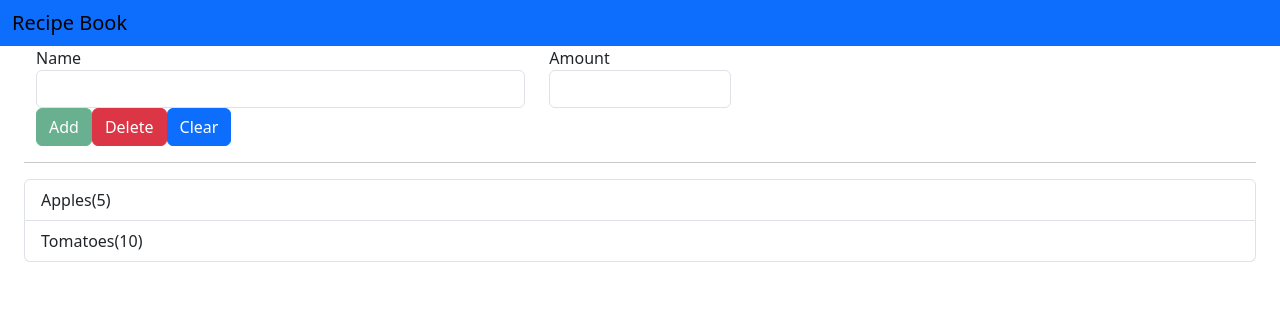
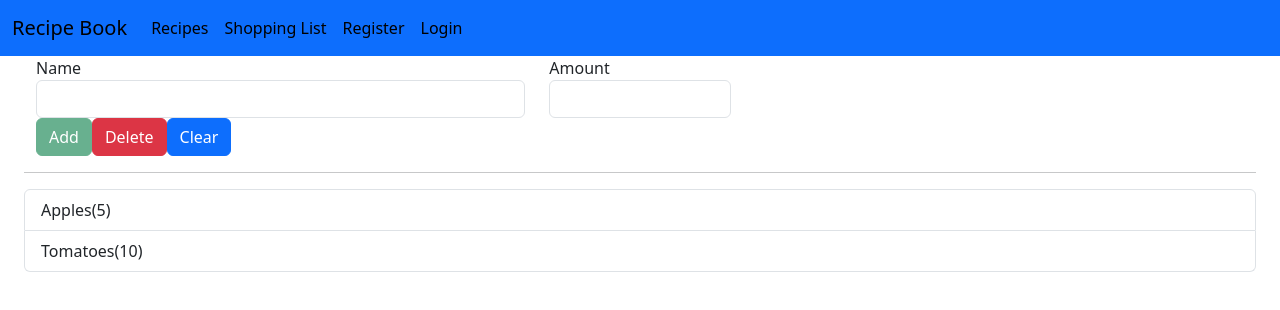
Before and after one commit to mkmukesh892/Recipe-Book-Shopping-Application-using-Angular-2, an Angular app: page /shopping-list in a window 1280 px wide. Shown: the top 310 px of the page. Built offline with nearby package versions, Linux system fonts and the light colour scheme.

Commit message:
fix router navigation issue and also bootstrap classes for couple of components

```diff
--- a/src/app/app-routing.ts
+++ b/src/app/app-routing.ts
@@ -1,17 +1,11 @@
 import { Routes } from '@angular/router';
-import { AuthGuardService } from './auth/auth-guard.service';
 
 export const appRoutes: Routes = [
   {path: '', redirectTo: '/recipes', pathMatch: 'full'},
   {
     path: 'recipes',
     loadComponent: () => import('./recipes/recipes.component').then(m => m.RecipesComponent),
-    children: [
-      {path: '', loadComponent: () => import('./recipes/recipe-start/recipe-start.component').then(m => m.RecipeStartComponent)},
-      {path: 'new', loadComponent: () => import('./recipes/recipe-edit/recipe-edit.component').then(m => m.RecipeEditComponent), canActivate: [AuthGuardService]},
-      {path: ':id', loadComponent: () => import('./recipes/recipe-detail/recipe-detail.component').then(m => m.RecipeDetailComponent)},
-      {path: ':id/edit', loadComponent: () => import('./recipes/recipe-edit/recipe-edit.component').then(m => m.RecipeEditComponent), canActivate: [AuthGuardService]}
-    ]
+    loadChildren: () => import('./recipes/recipes.routes').then(m => m.recipesRoutes)
   },
   {path: 'shopping-list', loadComponent: () => import('./shopping-list/shopping-list.component').then(m => m.ShoppingListComponent)},
   {path: 'signup', loadComponent: () => import('./auth/signup/signup.component').then(m => m.SignupComponent)},
--- a/src/app/app.component.html
+++ b/src/app/app.component.html
@@ -2,10 +2,7 @@
 <div class="container-fluid">
   <div class="row">
     <div class="col-md-12">
-   <!-- <app-recipes *ngIf="loadedFeature === 'recipe'"></app-recipes>
-    <app-shopping-list *ngIf ="loadedFeature !== 'recipe'"></app-shopping-list>-->
       <router-outlet></router-outlet>
     </div>
   </div>
 </div>
-<!--<router-outlet></router-outlet>-->
--- a/src/app/auth/signin/signin.component.html
+++ b/src/app/auth/signin/signin.component.html
@@ -2,12 +2,12 @@
     <div class="row">
       <div class="col-xs-12 col-sm-10 col-md-8 col-sm-offset-1 col-md-offset-2">
         <form (ngSubmit)="onSignIn(f)" #f="ngForm">
-          <div class="form-group">
-            <label for="email">Mail</label>
+          <div class="mb-3">
+            <label class="form-label" for="email">Mail</label>
             <input type="text" class="form-control" id="email" name="email" ngModel>
           </div>
-          <div class="form-group">
-              <label for="password">Password</label>
+          <div class="mb-3">
+              <label class="form-label" for="password">Password</label>
               <input type="password" class="form-control" id="password" name="password" ngModel>
             </div>
             <button class="btn btn-primary" type="submit" [disabled]="!f.valid">SignIn</button>
--- a/src/app/auth/signup/signup.component.html
+++ b/src/app/auth/signup/signup.component.html
@@ -2,12 +2,12 @@
   <div class="row">
     <div class="col-xs-12 col-sm-10 col-md-8 col-sm-offset-1 col-md-offset-2">
       <form (ngSubmit)="onSignUp(f)" #f=ngForm>
-        <div class="form-group">
-          <label for="email">Mail</label>
+        <div class="mb-3">
+          <label for="email" class="form-label">Mail</label>
           <input type="text" class="form-control" id="email" name="email" ngModel>
         </div>
-        <div class="form-group">
-            <label for="password">Password</label>
+        <div class="mb-3">
+            <label class="form-label" for="password">Password</label>
             <input type="password" class="form-control" id="password" name="password" ngModel>
           </div>
           <button class="btn btn-primary" type="submit" [disabled]="!f.valid">Sign Up</button>
--- a/src/app/header/header.component.html
+++ b/src/app/header/header.component.html
@@ -1,27 +1,27 @@
-<nav class="navbar navbar-dark bg-primary">
+<nav class="navbar navbar-dark navbar-expand-lg bg-primary" data-bs-theme="dark">
   <div class="container-fluid">
     <div class="navbar-header">
       <a routerLink="/" class="navbar-brand">Recipe Book</a>
     </div>
     <div class="collapse navbar-collapse">
-      <ul class="nav  navbar-nav">
-        <li routerLinkActive="active"><a routerLink="/recipes" >Recipes</a></li>
-        <li routerLinkActive="active"><a routerLink="/shopping-list" >Shopping List</a></li>
+      <ul class="navbar-nav">
+        <li class="nav-item" routerLinkActive="active"><a class="nav-link" routerLink="/recipes" >Recipes</a></li>
+        <li class="nav-item" routerLinkActive="active"><a class="nav-link" routerLink="/shopping-list" >Shopping List</a></li>
       </ul>
-      <ul class="nav navbar-nav navbar-right">
+      <ul class="navbar-nav d-flex">
         @if (!authService.isAuthenticated()) {
-          <li><a routerLink="/signup">Register</a></li>
-          <li><a routerLink="/signin">Login</a></li>
+          <li class="nav-item"><a class="nav-link" routerLink="/signup">Register</a></li>
+          <li class="nav-item"><a class="nav-link" routerLink="/signin">Login</a></li>
         }
         @if (authService.isAuthenticated()) {
-          <li><a style="cursor: pointer;" (click)="onLogout()">Logout</a></li>
+          <li class="nav-item"><a class="nav-link" style="cursor: pointer;" (click)="onLogout()">Logout</a></li>
         }
         @if (authService.isAuthenticated()) {
-          <li class="dropdown" appDropdown>
-            <a style="cursor: pointer" class="dropdown-toggle" role="button">Manage <span class="caret"></span></a>
+          <li class=" nav-item dropdown">
+            <a style="cursor: pointer" class=" nav-link dropdown-toggle" role="button">Manage <span class="caret"></span></a>
             <ul class="dropdown-menu">
-              <li><a style="cursor: pointer" (click)="onSaveRecipes()">Save Data</a></li>
-              <li><a style="cursor: pointer" (click)="onFetchRecipes()">Fetch Data</a></li>
+              <li><a class="dropdown-item" style="cursor: pointer" (click)="onSaveRecipes()">Save Data</a></li>
+              <li><a class="dropdown-item" style="cursor: pointer" (click)="onFetchRecipes()">Fetch Data</a></li>
             </ul>
           </li>
         }
--- a/src/app/header/header.component.ts
+++ b/src/app/header/header.component.ts
@@ -1,5 +1,5 @@
 import { Component, inject } from '@angular/core';
-import { Router } from '../../../node_modules/@angular/router';
+import { Router, RouterLink, RouterLinkActive } from '@angular/router';
 import { AuthService } from '../auth/auth.service';
 import { RecipeService } from '../recipes/recipe.service';
 
@@ -7,7 +7,7 @@ import { RecipeService } from '../recipes/recipe.service';
 selector : 'app-header',
   templateUrl : './header.component.html',
   styleUrls : ['./header.component.css'],
-  imports: []
+  imports: [RouterLink, RouterLinkActive]
 })
 export class HeaderComponent {
   readonly recipeService = inject(RecipeService);
--- a/src/app/recipes/recipes.component.html
+++ b/src/app/recipes/recipes.component.html
@@ -10,7 +10,7 @@
       <ng-template #infoText>
         <p>Please select a Recipe</p>
       </ng-template>-->
-      <!-- <router-outlet></router-outlet> -->
+      <router-outlet></router-outlet>
     </div>
   </div>
 </div>
--- a/src/app/recipes/recipes.component.ts
+++ b/src/app/recipes/recipes.component.ts
@@ -1,11 +1,12 @@
 import { Component, inject } from '@angular/core';
+import { RouterOutlet } from '@angular/router';
 import { AuthService } from '../auth/auth.service';
 import { RecipeListComponent } from './recipe-list/recipe-list.component';
 @Component({
   selector: 'app-recipes',
   templateUrl: './recipes.component.html',
   styleUrls: ['./recipes.component.css'],
-  imports: [RecipeListComponent]
+  imports: [RecipeListComponent, RouterOutlet]
 })
 export class RecipesComponent  {
   readonly authService = inject(AuthService);
--- /dev/null
+++ b/src/app/recipes/recipes.routes.ts
@@ -0,0 +1,9 @@
+import { Routes } from '@angular/router';
+import { AuthGuardService } from '../auth/auth-guard.service';
+
+export const recipesRoutes: Routes = [
+  {path: '', loadComponent: () => import('./recipe-start/recipe-start.component').then(m => m.RecipeStartComponent)},
+  {path: 'new', loadComponent: () => import('./recipe-edit/recipe-edit.component').then(m => m.RecipeEditComponent), canActivate: [AuthGuardService]},
+  {path: ':id', loadComponent: () => import('./recipe-detail/recipe-detail.component').then(m => m.RecipeDetailComponent)},
+  {path: ':id/edit', loadComponent: () => import('./recipe-edit/recipe-edit.component').then(m => m.RecipeEditComponent), canActivate: [AuthGuardService]}
+];
```
Also changed, not shown: src/main.ts (+4 -3 lines).
